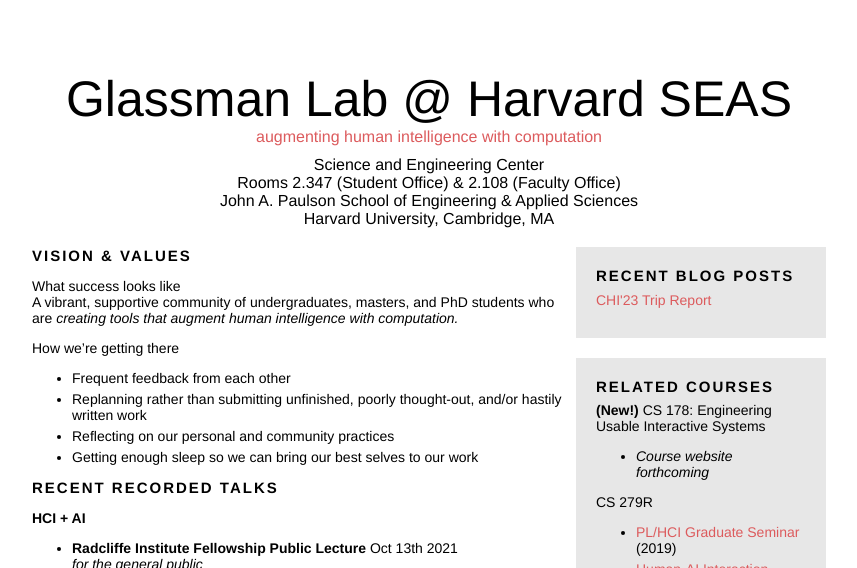
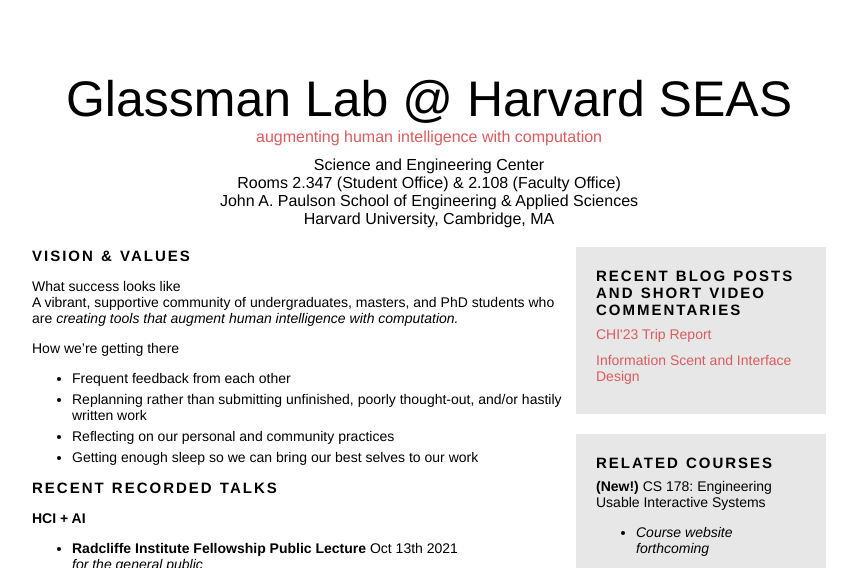
Before and after one commit to eglassman/eglassman.github.io, a Jekyll site: the page built from index.html, in a window 1280 px wide and 900 px high, cut to the strip 0-568 px from the top of the window. Shown: the whole strip, without its empty margins (211-1068 px from the left). Built offline with Jekyll 4.4.1, drawn with Linux system fonts in a browser that asks for light colours.

Commit message:
added short video I made on info scent

```diff
--- a/index.html
+++ b/index.html
@@ -320,12 +320,21 @@
 
     <div class="box">
       <div class="header lead">
-      Recent Blog posts
+      Recent Blog posts and Short Video Commentaries
       </div>
 
       <div class="margin-bottom">
         <div class="slightlybold">
           <a href="/blog/chi23.html">CHI'23 Trip Report</a>
+        </div>
+        <!-- <div>
+          Google, author of <a href="https://mitpress.mit.edu/books/joy-search">The Joy of Search</a>
+        </div> -->
+      </div>
+
+      <div class="margin-bottom">
+        <div class="slightlybold">
+          <a href="https://youtu.be/CWosJGKiZDo">Information Scent and Interface Design</a>
         </div>
         <!-- <div>
           Google, author of <a href="https://mitpress.mit.edu/books/joy-search">The Joy of Search</a>
```
